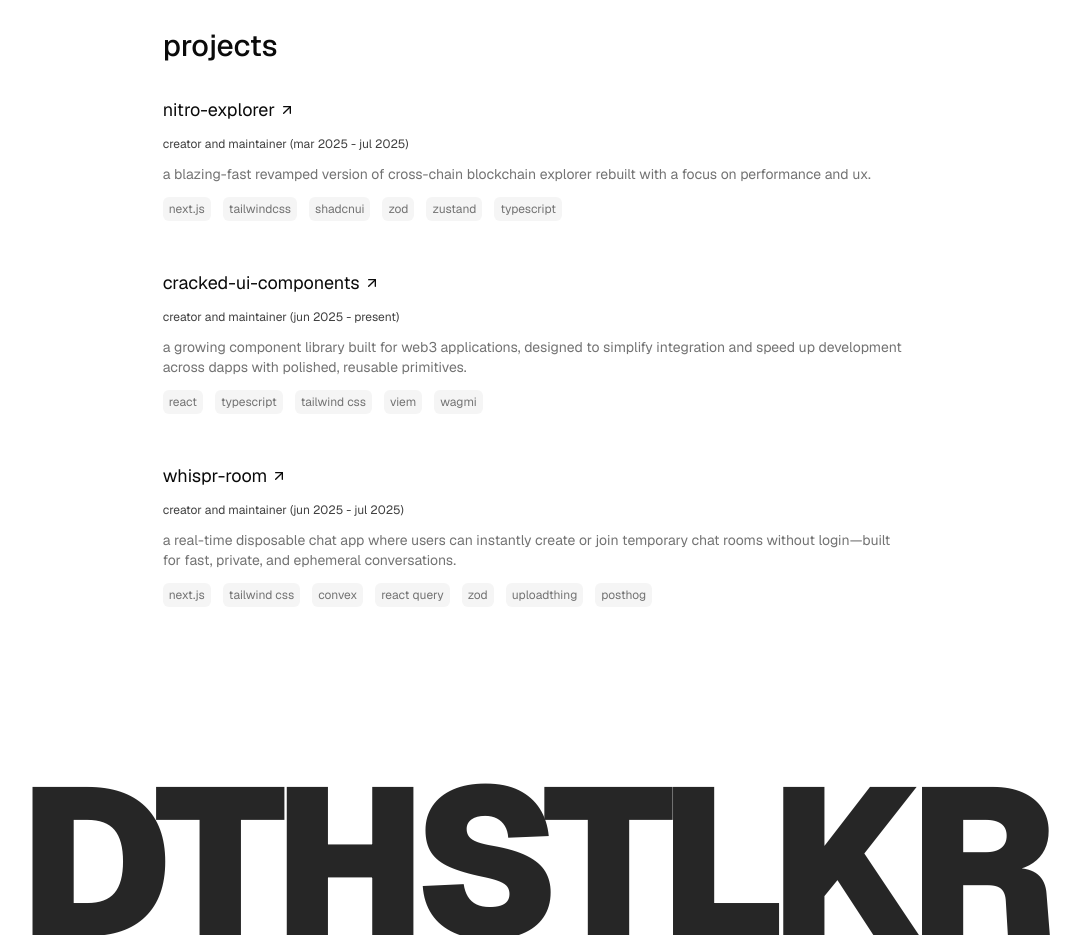
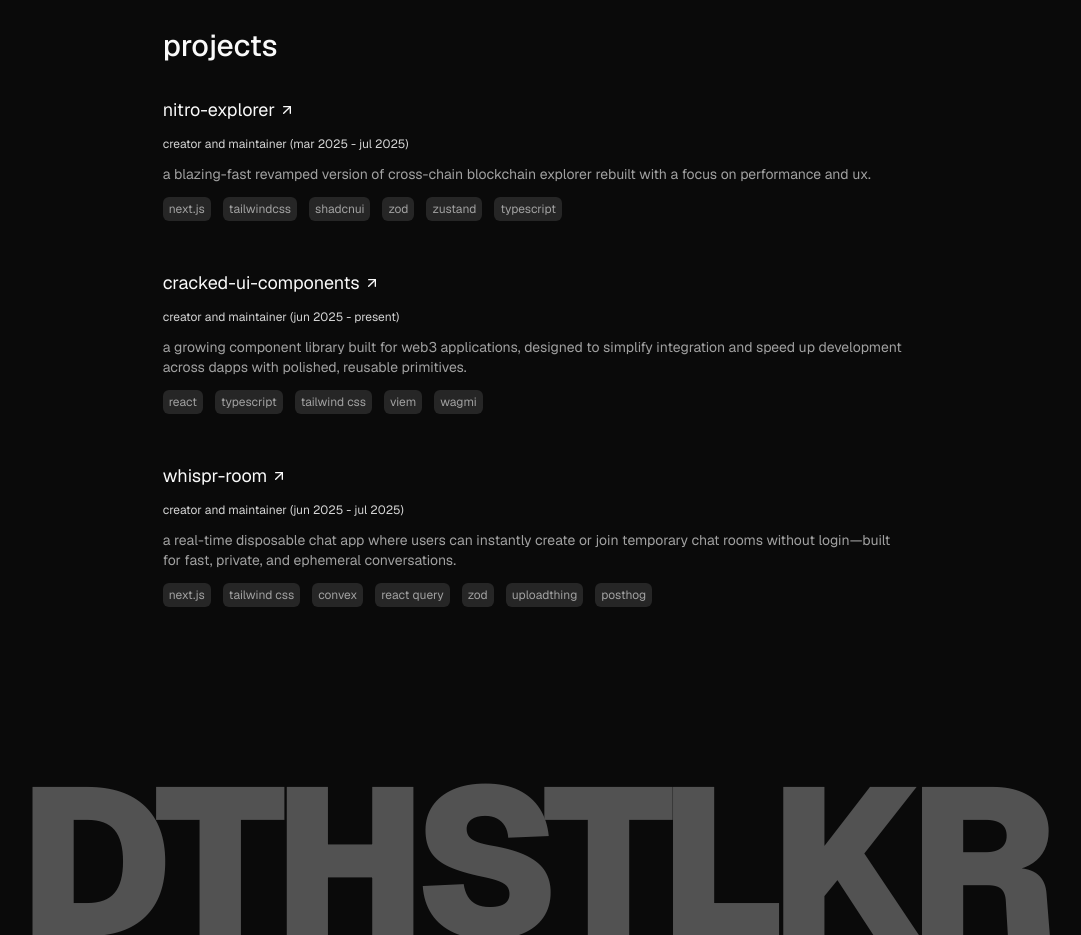
Before and after one commit to 0xdeathstalker/portfolio, a Next.js app: page / in a window 1280 px wide. Shown: the part 660-1595 px from the top of the page, without its empty margins (106-1187 px from the left). Built offline with nearby package versions, Linux system fonts and the light colour scheme.

Commit message:
add: dark mode toggle

```diff
--- a/package.json
+++ b/package.json
@@ -22,6 +22,7 @@
     "lucide-react": "^0.532.0",
     "motion": "^12.23.12",
     "next": "15.4.4",
+    "next-themes": "^0.4.6",
     "react": "19.1.0",
     "react-dom": "19.1.0",
     "tailwind-merge": "^3.3.1"
--- a/src/app/layout.tsx
+++ b/src/app/layout.tsx
@@ -1,6 +1,7 @@
 import type { Metadata } from "next";
 import { Geist, Geist_Mono } from "next/font/google";
 import "@/styles/globals.css";
+import Provider from "@/components/provider";
 
 const geistSans = Geist({
   variable: "--font-geist-sans",
@@ -22,11 +23,11 @@ export default function RootLayout({
   children: React.ReactNode;
 }>) {
   return (
-    <html lang="en">
+    <html lang="en" suppressHydrationWarning>
       <body
         className={`${geistSans.variable} ${geistMono.variable} antialiased`}
       >
-        {children}
+        <Provider>{children}</Provider>
       </body>
     </html>
   );
--- /dev/null
+++ b/src/components/provider/index.tsx
@@ -0,0 +1,16 @@
+"use client";
+
+import { ThemeProvider } from "next-themes";
+import type * as React from "react";
+
+export default function Provider({ children }: { children: React.ReactNode }) {
+  return (
+    <ThemeProvider
+      attribute="class"
+      defaultTheme="dark"
+      disableTransitionOnChange
+    >
+      {children}
+    </ThemeProvider>
+  );
+}
--- a/src/components/sections/footer.tsx
+++ b/src/components/sections/footer.tsx
@@ -1,12 +1,35 @@
 "use client";
 
 import { motion } from "motion/react";
+import { useTheme } from "next-themes";
 import * as React from "react";
 
 export default function Footer() {
   const textRef = React.useRef<HTMLHeadingElement>(null);
   const footerRef = React.useRef<HTMLElement>(null);
   const [fontWeight, setFontWeight] = React.useState(100);
+  const { theme, setTheme } = useTheme();
+
+  const switchTheme = () => {
+    switch (theme) {
+      case "light":
+        setTheme("dark");
+        break;
+      case "dark":
+        setTheme("light");
+        break;
+      default:
+        break;
+    }
+  };
+
+  function toggleTheme() {
+    //@ts-ignore
+    if (!document.startViewTransition) switchTheme();
+
+    //@ts-ignore
+    document.startViewTransition(switchTheme);
+  }
 
   React.useEffect(() => {
     const handleScroll = () => {
@@ -55,10 +78,11 @@ export default function Footer() {
       className="h-24 md:h-48 lg:h-56 xl:h-72 w-full relative overflow-hidden"
     >
       <motion.h1
+        onClick={toggleTheme}
         ref={textRef}
         style={{ fontWeight }}
         transition={{ duration: 0.1 }}
-        className="absolute bottom-0 left-0 right-0 text-6xl md:text-[140px] lg:text-[180px] xl:text-[210px] translate-y-[15%] tracking-tighter uppercase text-center mx-auto text-neutral-800"
+        className="dark:text-neutral-600 cursor-pointer absolute bottom-0 left-0 right-0 text-6xl md:text-[140px] lg:text-[180px] xl:text-[210px] translate-y-[15%] tracking-tighter uppercase text-center mx-auto text-neutral-700"
       >
         dthstlkr
       </motion.h1>
--- a/src/components/sections/projects.tsx
+++ b/src/components/sections/projects.tsx
@@ -29,10 +29,10 @@ export function ProjectCard({ project }: { project: Project }) {
           <LinkIcon />
         </Link>
 
-        <div className="absolute bottom-1 w-0 h-[1px] peer-hover:w-full bg-black transition-all ease-[cubic-bezier(0.785,0.135,0.15,0.86)] duration-300" />
+        <div className="absolute bottom-1 w-0 h-[1px] peer-hover:w-full dark:bg-neutral-100 bg-neutral-900 transition-all ease-[cubic-bezier(0.785,0.135,0.15,0.86)] duration-300" />
       </div>
 
-      <h2 className="text-neutral-700 text-xs">
+      <h2 className="dark:text-neutral-300 text-neutral-700 text-xs">
         {project.role} {project.period && `(${project.period})`}
       </h2>
       <p className="text-sm">{project.description}</p>
--- a/src/components/sections/work.tsx
+++ b/src/components/sections/work.tsx
@@ -33,9 +33,9 @@ function WorkCard({ work }: { work: WorkType }) {
           <LinkIcon />
         </Link>
 
-        <div className="absolute bottom-1 w-0 h-[1px] peer-hover:w-full bg-black transition-all ease-[cubic-bezier(0.785,0.135,0.15,0.86)] duration-300" />
+        <div className="absolute bottom-1 w-0 h-[1px] peer-hover:w-full dark:bg-neutral-100 bg-neutral-900 transition-all ease-[cubic-bezier(0.785,0.135,0.15,0.86)] duration-300" />
       </div>
-      <h2 className="text-neutral-700 text-sm sm:text-base">
+      <h2 className="dark:text-neutral-300 text-neutral-700 text-sm sm:text-base">
         {work.role} {work.period && `(${work.period})`}
       </h2>
       <p className="text-sm">{work.description}</p>
```
Also changed, not shown: src/styles/globals.css (+25 -0 lines), 1 other file (tests, documents, lock files or other folders).
